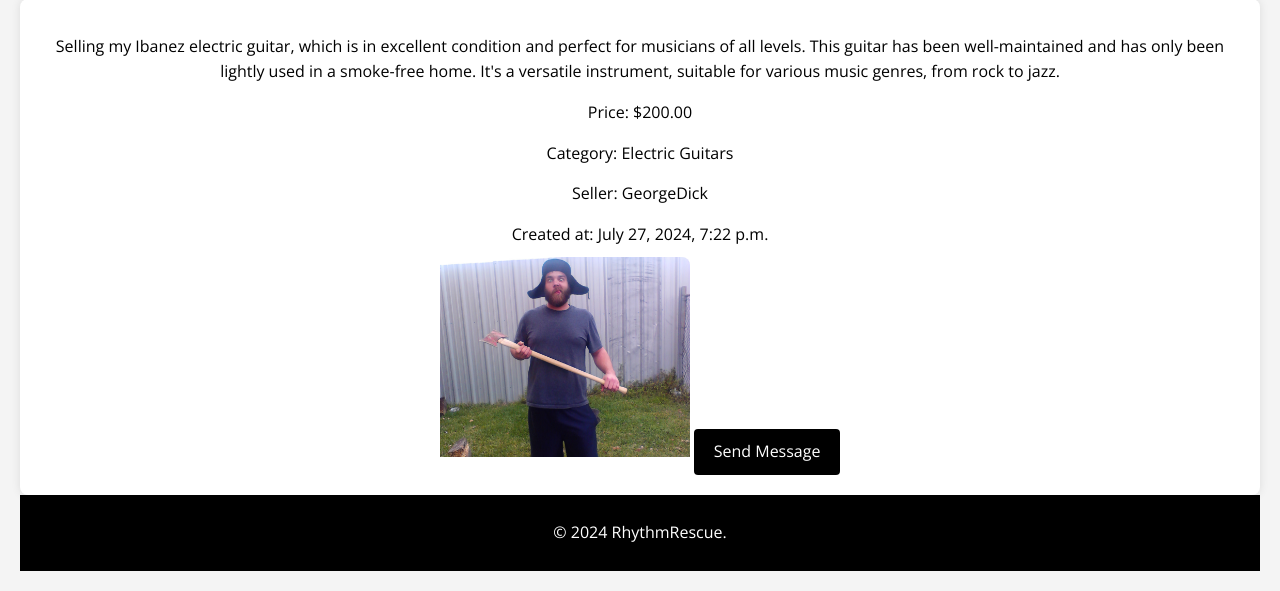
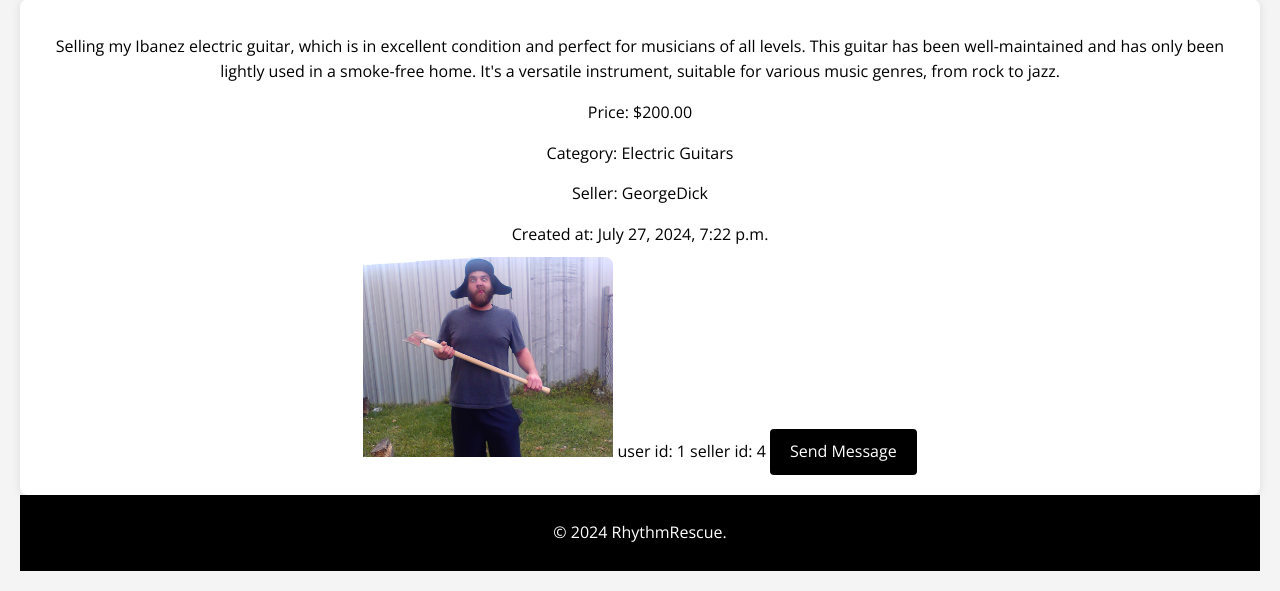
Before and after one commit to hillngeorge/Classified-marketplace, a Django app: a page that uses templates/listings/listing_detail.html in a window 1280 px wide. Shown: the part 290-881 px from the top of the page. Run offline with Django 5.2, Linux system fonts and the light colour scheme; a user stored in the database is signed in; data comes from the database, SQL or seed files in the repository; some libraries are stand-ins or nearby versions.

Commit message:
edit link?

```diff
--- a/secondhand_marketplace/settings.py
+++ b/secondhand_marketplace/settings.py
@@ -27,7 +27,7 @@ SECRET_KEY = 'django-insecure-sx-z3_$o)4qt3093@k#)7nixe6=$u3l3kdl__=bjzx-k4js_na
 DEBUG = True
 
 ALLOWED_HOSTS = ['localhost',
-                 '127.0.0.1:80000',
+                 '127.0.0.1',
                  'rhythm-rescue-7b155367548f.herokuapp.com'
                  ]
 
--- a/templates/listings/listing_detail.html
+++ b/templates/listings/listing_detail.html
@@ -19,6 +19,9 @@
     {% else %}
         <p>No image available.</p>
     {% endif %}
+
+    <label>user id: {{user.id}}</label>
+    <label>seller id: {{listing.seller.id}}</label>
     {% if user.is_authenticated %}
         <a href="{% url 'send_message' listing.id listing.seller.id %}" class="btn btn-primary">Send Message</a>
         {% if user.id == listing.seller.id %}
```
